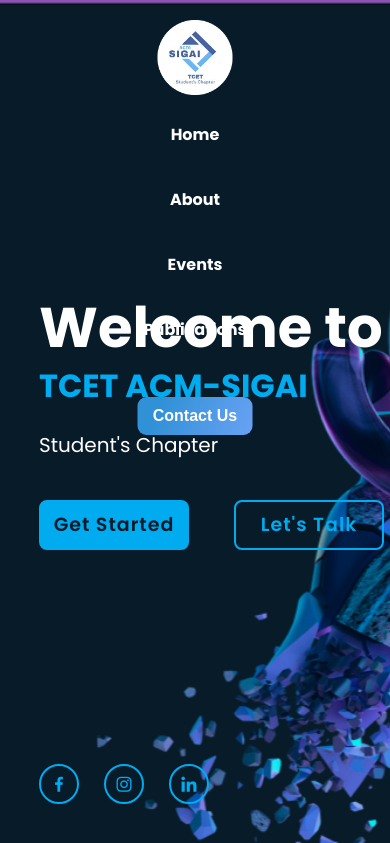
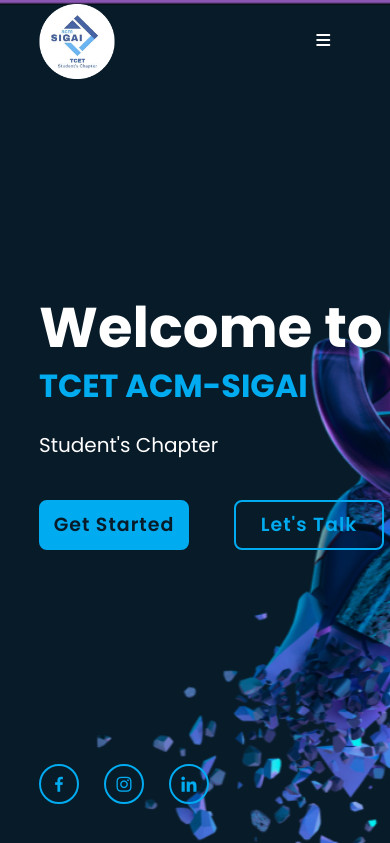
Before and after one commit to Satish0079/ACM-SIGAI-Website, a PHP site: page / in a window 390 px wide. Shown: the top 843 px of the page. Run offline with PHP 8.4, Linux system fonts and the light colour scheme; some libraries are stand-ins or nearby versions.

Commit message:
made navbar mobile reponsive /w other fixes

```diff
--- a/Index.php
+++ b/Index.php
@@ -105,24 +105,33 @@ if (isset($_POST['submit'])) {
     <link rel="stylesheet" href="https://cdnjs.cloudflare.com/ajax/libs/font-awesome/6.0.0/css/all.min.css" integrity="sha384-..." crossorigin="anonymous">
     <link rel="stylesheet" href="https://cdnjs.cloudflare.com/ajax/libs/font-awesome/6.0.0/css/all.min.css" integrity="sha384-..." crossorigin="anonymous">
     <link href='https://unpkg.com/boxicons@2.1.4/css/boxicons.min.css' rel='stylesheet'>
+    <script src="Script.js"></script>
 
 
-    <title>ACM-SIGAI TCET </title>
+    <title>ACM-SIGAI TCET</title>
 </head>
 <body>
+  <div class="mob-res-div" id="ResDiv">
+  <h2 class="responsive-text">ACM SIG-AI</h2>
+  <div class="divider"></div>
+
+  </div>
     <nav class="navbar">
         <div class="navbar-brand">
-            <img src="./Images/SIG_AI.png" alt="Logo Image">
+
+            <img src="./Images/SIG_AI.png" class="logo" id="logo" alt="Logo Image">
         </div>
-        <div class="navbar-list">
+        <div class="navbar-list" id="TopNav">
             <ul>
-                <li><a href="#home">Home</a></li>
-                <li><a href="#about">About</a></li>
-                <li><a href="#events">Events</a></li>
-                <li><a href="#publications">Publications</a></li>
-                <li><button><a href="#contact">Contact Us</a></button></li>
+              <li><a href="#home">Home</a></li>
+              <li><a href="#about">About</a></li>
+              <li><a href="#events">Events</a></li>
+              <li><a href="#publications">Publications</a></li>
+              <li><button><a href="#contact">Contact Us</a></button></li>
+              <li><a href="javascript:void(0);" class="icon" onclick="myFunction()"><i class="fa fa-bars"></i></a></li>
             </ul>
         </div>
+
     </nav>
 <section id="home"></section>
 <section class="home">
@@ -146,7 +155,7 @@ if (isset($_POST['submit'])) {
   <span class="home-imgHover"></span>
 </section>
 
-<section id="about"></section>
+<!-- <section id="about"></section> -->
 <div class="about-us">
   <div class="container">
       <div class="row">
@@ -373,7 +382,7 @@ if (isset($_POST['submit'])) {
           <script>document.getElementById('dateFilled').value = new Date().toISOString();</script>
           </section>
 
-    <script src="Script.js"></script>
+
     <script src="Gallery.js"></script>
 </body>
 </html>
--- a/Script.js
+++ b/Script.js
@@ -8,3 +8,24 @@ document.addEventListener('scroll', () => {
         navbar.style.transition = '.4s ease'; // Corrected line
     }
 });
+
+function myFunction() {
+    var x = document.getElementById("TopNav");
+    if (x.className === "navbar-list") {
+      x.className += " responsive";
+    } else {
+      x.className = "navbar-list";
+    }
+    var y = document.getElementById("ResDiv");
+    if (y.className === "mob-res-div") {
+        y.className += " responsive";
+      } else {
+        y.className = "mob-res-div";
+      }
+      var z = document.getElementById("logo");
+    if (z.className === "logo") {
+        z.className += " responsive";
+      } else {
+        z.className = "logo";
+      }
+  }
--- a/Style.css
+++ b/Style.css
@@ -7,7 +7,19 @@ body {
     background-color: #87C4ff;
     margin: 0;
 }
-
+.mob-res-div{
+    position: fixed;
+    top: 5;
+    z-index: 5;
+    display: none;
+    width: 100%;
+    height: 330px;
+    background-color: white;
+    /* filter: blur(5px); */
+    opacity: 80%;
+    border-bottom-left-radius: 10%;
+    border-bottom-right-radius: 10%;
+}
 
 .navbar {
     background: none;
@@ -21,14 +33,28 @@ body {
     justify-content: space-between;
     align-items: center;
 }
+ul {
+    padding: 0;
+    margin: 0;
+    list-style: none;
+  }
 
-/* Rest of your styles remain unchanged */
+  li {
+    margin: 0;
+    padding: 0;
+  }
 
+  a {
+    text-decoration: none;
+    margin: 0;
+    padding: 0;
+
+  }
 .navbar {
     background: none;
-    z-index: 1;
+    z-index: 6;
     width: 90%;
-    padding: 15px 20px; /* Adjust padding for smaller screens */
+    /* padding: 15px 20px; Adjust padding for smaller screens */
     box-sizing: border-box;
     position: fixed;
     top: 0;
@@ -114,34 +140,92 @@ body {
     /* margin-top: 10px; */
 }
 
+.responsive-text{
+    font-size: 40px;
+    padding-top: 10px;
+    padding-left: 20px;
+}
+
+/* Media query for smaller screens */
+
+/* TEST */
+@media screen and (max-width: 700px) {
+    .navbar-list ul li:not(:last-child) a {
+        display: none;
+    }
+    .navbar-list ul li:last-child a {
+        display: block;
+    }
+   .navbar-list ul li button {
+       display: none
+    }
+
+}
+
+@media screen and (max-width: 700px) {
+
+    .logo.responsive{
+        display: none;
+    }
+
+    .mob-res-div.responsive{
+        display: block;
+
+    }
+    .navbar-list.responsive ul li {
+        margin: 0 0 10px 0;
+    }
+    .navbar-list.responsive ul {
+        display: block;
+        padding-top: 275px;
+
+    }
+    .navbar-list.responsive{
+        width: 100%;
+    }
+    .navbar-list.responsive ul li:not(:last-child) a {
+        display: block;
+    }
+
+   .navbar-list.responsive ul li button {
+       display: block;
+
+    }
+    .navbar-list.responsive ul li:nth-child(-n+4):hover{
+        border: 1px solid #081b29;
+        background-color: rgba(0, 123, 255, 0.1);
+        border-radius: 8px;
+        padding: 10px 30px 10px 30px;
+      }
+
+    .navbar-list.responsive ul li:not(:last-child){
+        /* margin-top: 10px; */
+        display: flex;
+        justify-content: center;
 
 
-/* Media query for smaller screens */
-@media (max-width: 768px) {
-    .navbar {
-        flex-direction: column;
-        height: auto;
-        padding: 10px;
+     }
+    .navbar-list.responsive .icon{
+        position: absolute;
+        top: 35%;
+        right: 5%;
     }
-
-    .navbar-list ul {
-        flex-direction: column;
-        text-align: center;
-    }
-
-    .navbar-list ul li {
-        margin: 20px 0; /* Adjust margin for smaller screens */
-    }
-
-    .navbar-list ul li button {
-        margin: 15px 0; /* Adjust margin for smaller screens */
+    .navbar-list.responsive a {
+      float: none;
+      display: block;
+      text-align: left;
     }
 }
 
+.navbar-list .icon {
+  display: none;
 
+}
 
+/* TEST */
 
 .home{
+    position: relative;
     height: 100vh;
     background: url('Images/image.png') no-repeat;
     background-size: cover;
@@ -149,11 +233,12 @@ body {
     display: flex;
     align-items: center;
     padding: 0 10%;
+
 }
-
+/*
 .home-content{
     max-width: 600px;
-}
+} */
 
 .home-content h1{
     position: relative;
--- a/contact.css
+++ b/contact.css
@@ -30,7 +30,7 @@ textarea {
   background-color:white;
   border-radius: 10px;
   box-shadow: 0 0 20px 1px rgba(0, 0, 0, 0.1);
-  z-index: 1000;
+  z-index: 4;
   overflow: hidden;
   display: grid;
   grid-template-columns: repeat(2, 1fr);
@@ -74,7 +74,7 @@ textarea {
 
 form {
   padding: 2.3rem 2.2rem;
-  z-index: 10;
+  z-index: 3;
   overflow: hidden;
   position: relative;
 }
@@ -201,6 +201,7 @@ textarea.input {
 .contact-info {
   padding: 2.3rem 2.2rem;
   position: relative;
+  z-index: 4;
 }
 
 .contact-info .title {
@@ -396,7 +397,7 @@ textarea.input {
   background: #00abf0;
   border-radius: 10px;
   box-sizing: border-box;
-  z-index: 2;
+  z-index: 6;
   text-align: center;
   opacity: 0;
   transition: opacity 300ms ease-in-out, transform 300ms cubic-bezier(0.18, 0.89, 0.43, 1.19);
```
